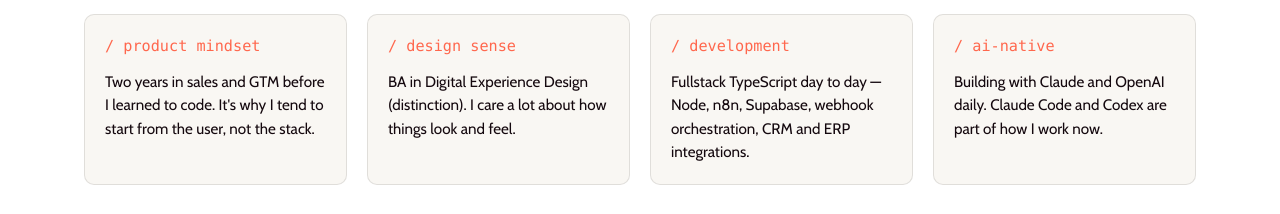
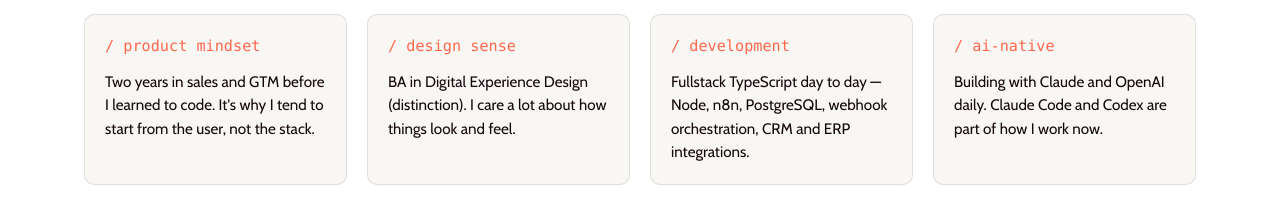
Before and after one commit to atoolate/portfolio-rebuild, a Vue app: page / in a window 1280 px wide. Shown: the part 555-769 px from the top of the page. Built offline with nearby package versions, Linux system fonts and the light colour scheme.

Commit message:
fix: typo

```diff
--- a/src/components/Pillars.vue
+++ b/src/components/Pillars.vue
@@ -10,7 +10,7 @@ const pillars = [
   },
   {
     slug: '/ development',
-    body: 'Fullstack TypeScript day to day — Node, n8n, Supabase, webhook orchestration, CRM and ERP integrations.',
+    body: 'Fullstack TypeScript day to day — Node, n8n, PostgreSQL, webhook orchestration, CRM and ERP integrations.',
   },
   {
     slug: '/ ai-native',
```
Also changed, not shown: 2 other files (tests, documents, lock files or other folders).
